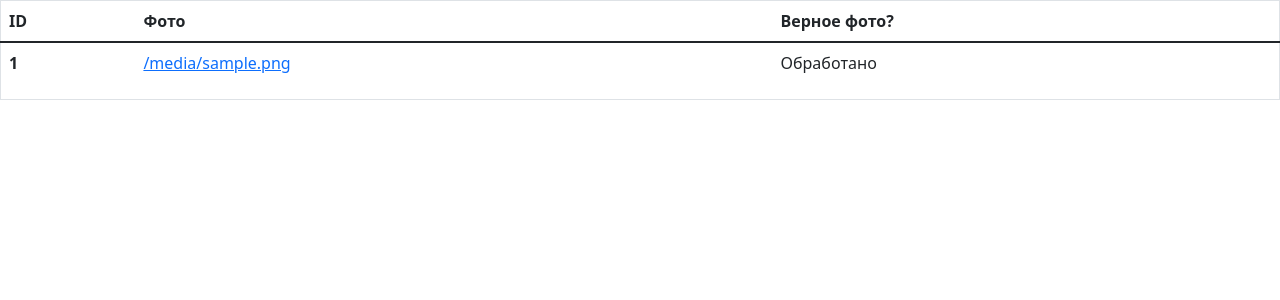
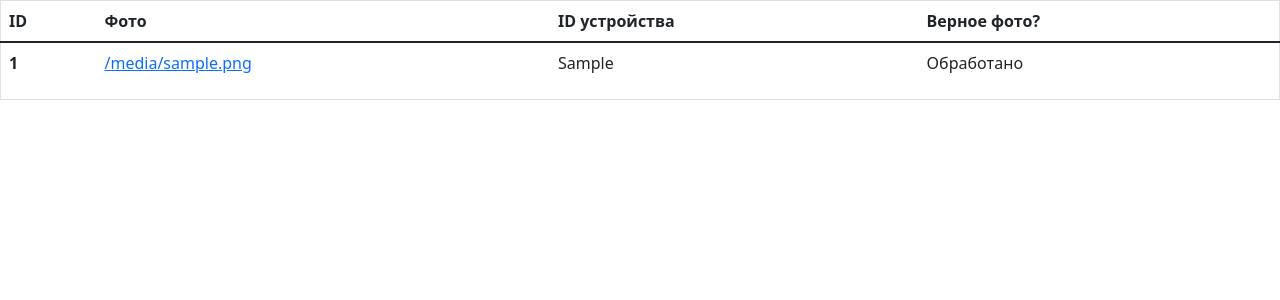
Before and after one commit to MrXayss/ServerForMobile, a Django app: template templates/trafficinfo.html in a window 1280 px wide. Shown: the part 56-356 px from the top of the page. Run offline with Django 3.2, Linux system fonts and the light colour scheme; the template is opened without the code that fills it: most values are stand-ins (such as "Sample title", 1, 10 or a date in 2020); data that the repository does not hold is empty.

Commit message:
небольшие изменения

```diff
--- a/templates/admin.html
+++ b/templates/admin.html
@@ -41,7 +41,7 @@
       <tbody>
         {% for obj in InfoTrafficLight_list %}
         <tr>
-          <th>{{ obj.id }} {{obj}}</th>
+          <th>{{ obj.id }}</th>
           <td>{{obj.id_device}}</td>
           <td>{{obj.gradus}}</td>
           <td>{{obj.latitude}}</td>
--- a/templates/trafficinfo.html
+++ b/templates/trafficinfo.html
@@ -26,6 +26,7 @@
         <tr>
           <th scope="col">ID</th>
           <th scope="col">Фото</th>
+          <th scope="col">ID устройства</th>
           <th scope="col">Верное фото?</th>
         </tr>
       </thead>
@@ -34,6 +35,7 @@
         <tr>
           <th>{{ obj.id }}</th>
           <td><a href="{% url 'download_file' obj.id %}">{{obj.photo}}</a></td>
+          <td>{{obj.id_device}}</td>
           {% if obj.status == None %}
           <td>
             <a style="color:#008000" href="{% url 'right_trafiic' obj.id%}">Да</a>
```
